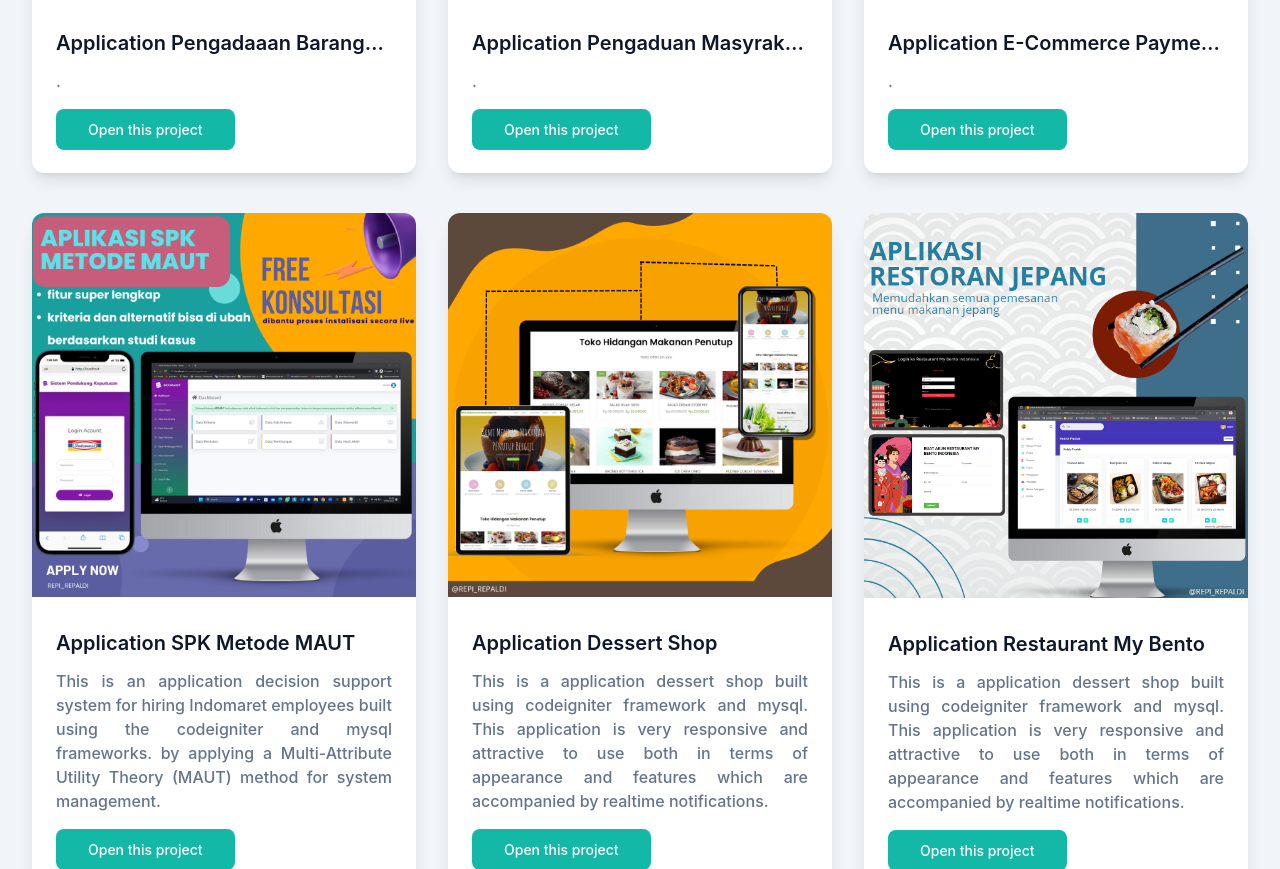
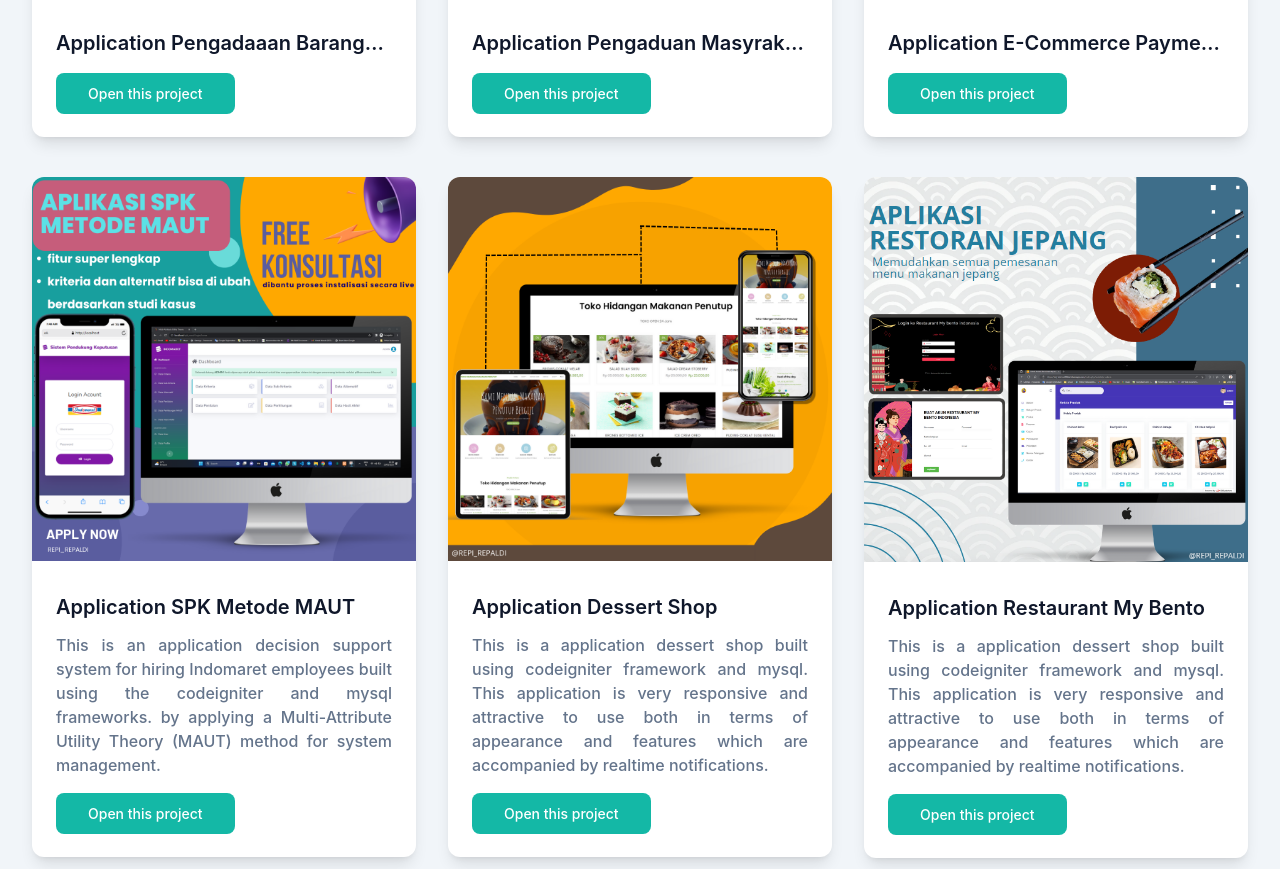
Before and after one commit to REPIREPALDI12/My-Portofolio, a website: page index.html in a window 1280 px wide. Shown: the part 2132-3001 px from the top of the page. Drawn offline with Linux system fonts and the light colour scheme.

Commit message:
update cv

```diff
--- a/index.html
+++ b/index.html
@@ -229,7 +229,7 @@
                 <h3>
                   <a href="#" class="mb-3 block truncate text-xl font-semibold text-dark hover:text-primary dark:text-white">Application Pengadaaan Barang&Jasa</a>
                 </h3>
-                <p align="justify" class="mb-6 text-base font-medium text-secondary">.</p>
+                <p align="justify" class="mb-6 text-base font-medium text-secondary"></p>
                 <a href="" class="rounded-lg bg-primary py-3 px-8 text-sm font-medium text-white hover:opacity-80">Open this project</a>
               </div>
             </div>
@@ -242,7 +242,7 @@
                   <h3>
                     <a href="#" class="mb-3 block truncate text-xl font-semibold text-dark hover:text-primary dark:text-white">Application Pengaduan Masyrakat Desa</a>
                   </h3>
-                  <p align="justify" class="mb-6 text-base font-medium text-secondary">.</p>
+                  <p align="justify" class="mb-6 text-base font-medium text-secondary"></p>
                   <a href="" class="rounded-lg bg-primary py-3 px-8 text-sm font-medium text-white hover:opacity-80">Open this project</a>
                 </div>
               </div>
@@ -255,7 +255,7 @@
                     <h3>
                       <a href="#" class="mb-3 block truncate text-xl font-semibold text-dark hover:text-primary dark:text-white">Application E-Commerce Payment-gatway-midras dan RajaOngkir</a>
                     </h3>
-                    <p align="justify" class="mb-6 text-base font-medium text-secondary">.</p>
+                    <p align="justify" class="mb-6 text-base font-medium text-secondary"></p>
                     <a href="" class="rounded-lg bg-primary py-3 px-8 text-sm font-medium text-white hover:opacity-80">Open this project</a>
                   </div>
                 </div>
```
Also changed, not shown: 1 other file.
